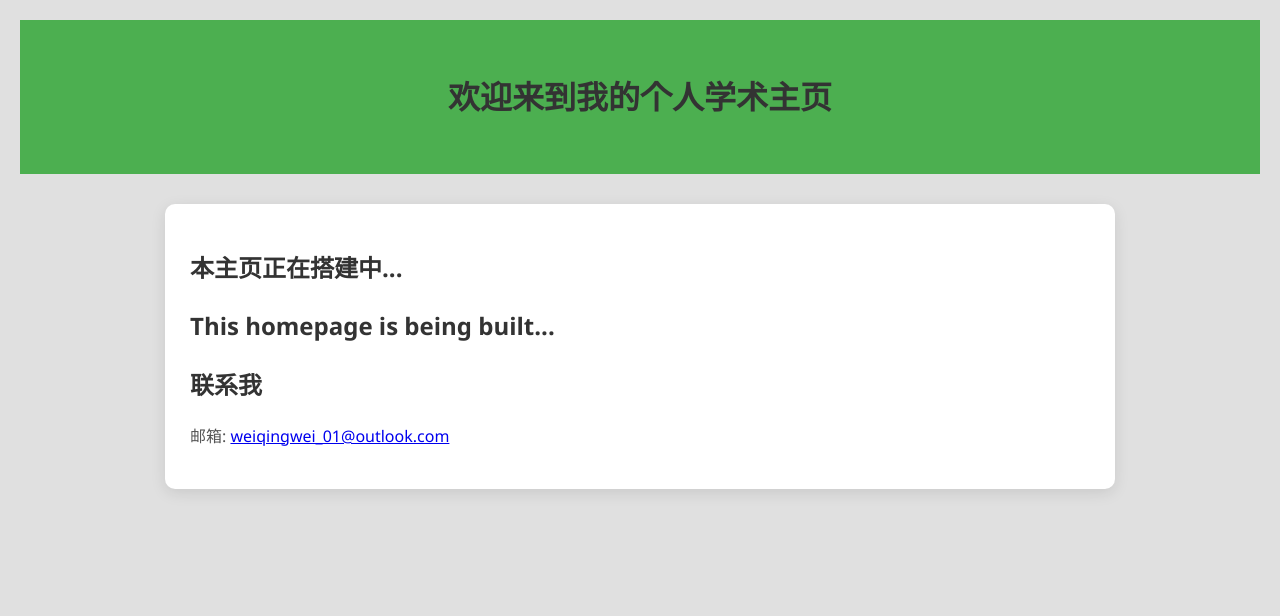
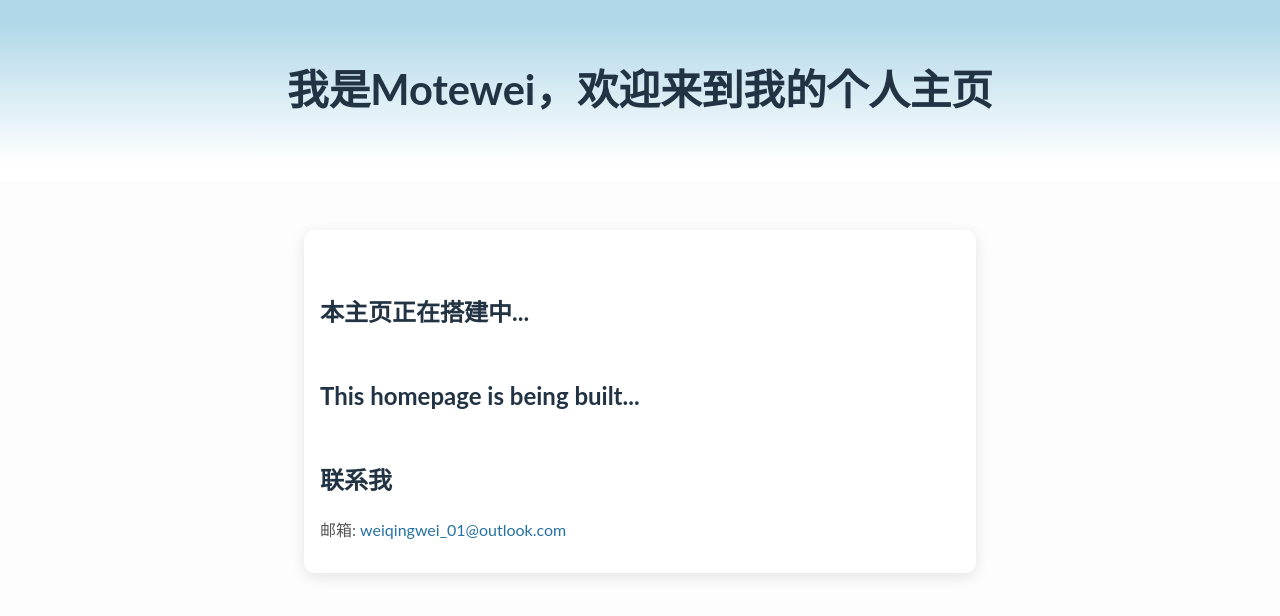
Before and after one commit to motewei/motewei.github.io, a plain HTML site: page index.html in a window 1280 px wide. Drawn offline with Linux system fonts and the light colour scheme.

Commit message:
修改了样式

```diff
--- a/index.html
+++ b/index.html
@@ -4,61 +4,117 @@
     <meta charset="UTF-8">
     <meta name="viewport" content="width=device-width, initial-scale=1.0">
     <title>MoteWei</title>
+    <link rel="icon" href="images/logo.jpg" type="image/x-icon">
     <style>
         /* 设置全局字体、行高、背景色 */
         body {
-            font-family: 'Segoe UI', Tahoma, Geneva, Verdana, sans-serif;
-            line-height: 1.6;
+            font-family: 'Lato', Verdana, Helvetica, sans-serif;
+            line-height: 1.5;
             margin: 0;
-            padding: 20px;
-            background-color: #e0e0e0; /* 淡灰色背景提升对比度 */
+            padding: 0;
+            background-color: #fdfdfd; /* 统一背景色为淡灰色 */
+            color: #234;
+        }
+
+        /* 标题样式 */
+        h1, h2 {
+            color: #234; /* 深蓝色文本 */
+        }
+
+        /* 标题样式 */
+        h1 {
+            margin-bottom: 32px;
+            font-size: 2.6em;
+        }
+
+        h2 {
+            margin-top: 48px;
+        }
+
+        /* 主内容区域样式 */
+        .content-container {
+            max-width: 50vw; /* 调整内容区域宽度 */
+            padding: 16px;
+            margin: 48px auto;
+            background-color: white;
+            border-radius: 10px;
+            box-shadow: 0 4px 15px rgba(0, 0, 0, 0.1);
+        }
+
+        /* 段落样式 */
+        p {
+            margin: 15px 0;
+            color: #555; /* 中等灰色文本 */
+        }
+
+        /* 联系信息区域样式 */
+        .contact-info a {
+            color: #2471a3; /* 链接颜色 */
+            text-decoration: none;
+        }
+
+        .contact-info a:hover {
+            color: #f09228; /* 悬停时链接颜色 */
+            text-decoration: underline;
         }
 
         /* 头部样式 */
         header {
             text-align: center;
             padding: 30px;
-            background-color: #4CAF50; /* 柔和的绿色背景 */
+            background: linear-gradient(to bottom, #afd7e8 10%, #ffffff 90%); /* 渐变背景 */
             color: white;
         }
 
-        /* 主内容容器样式 */
-        .container {
-            max-width: 900px; /* 更宽的内容区域 */
-            margin: 30px auto;
-            background-color: white;
-            padding: 25px;
-            border-radius: 10px;
-            box-shadow: 0 4px 15px rgba(0, 0, 0, 0.1); /* 较大的阴影 */
+        /* 分隔线样式 */
+        .hr {
+            width: 100%;
+            height: 1px;
+            margin: 48px 0;
+            background-color: #d6dbdf;
         }
 
-        /* 标题样式 */
-        h1, h2 {
-            color: #333; /* 深灰色文本 */
+        /* 响应式设计 */
+        @media only screen and (max-width: 1150px) {
+            .content-container {
+                max-width: 90vw; /* 适应较小的屏幕 */
+            }
+
+            header {
+                padding: 20px;
+            }
         }
 
-        /* 段落样式 */
-        p {
-            margin: 15px 0; /* 增加段落间距 */
-            color: #555; /* 中等灰色文本 */
+        @media only screen and (max-width: 1000px) {
+            .content-container {
+                margin-top: 30px;
+            }
+
+            .contact-info {
+                font-size: 18px;
+            }
         }
     </style>
 </head>
 <body>
     <!-- 网站头部 -->
     <header>
-        <h1>欢迎来到我的个人学术主页</h1>
+        <h1>我是Motewei，欢迎来到我的个人主页</h1>
     </header>
 
-    <!-- 主内容容器 -->
-    <div class="container">
+    <!-- 主内容区域 -->
+    <main class="content-container">
         <!-- 网站建设提示 -->
-        <h2>本主页正在搭建中...</h2>
-        <h2>This homepage is being built...</h2>
+        <section class="construction-notice">
+            <h2>本主页正在搭建中...</h2>
+            <h2>This homepage is being built...</h2>
+        </section>
 
         <!-- 联系信息 -->
-        <h2>联系我</h2>
-        <p>邮箱: <a href="mailto:weiqingwei_01@outlook.com">weiqingwei_01@outlook.com</a></p> <!-- 添加超链接到邮箱 -->
-    </div>
+        <section class="contact-info">
+            <h2>联系我</h2>
+            <p>邮箱: <a href="mailto:weiqingwei_01@outlook.com">weiqingwei_01@outlook.com</a></p>
+        </section>
+    </main>
 </body>
 </html>
```
Also changed, not shown: images/logo.jpg (added).
